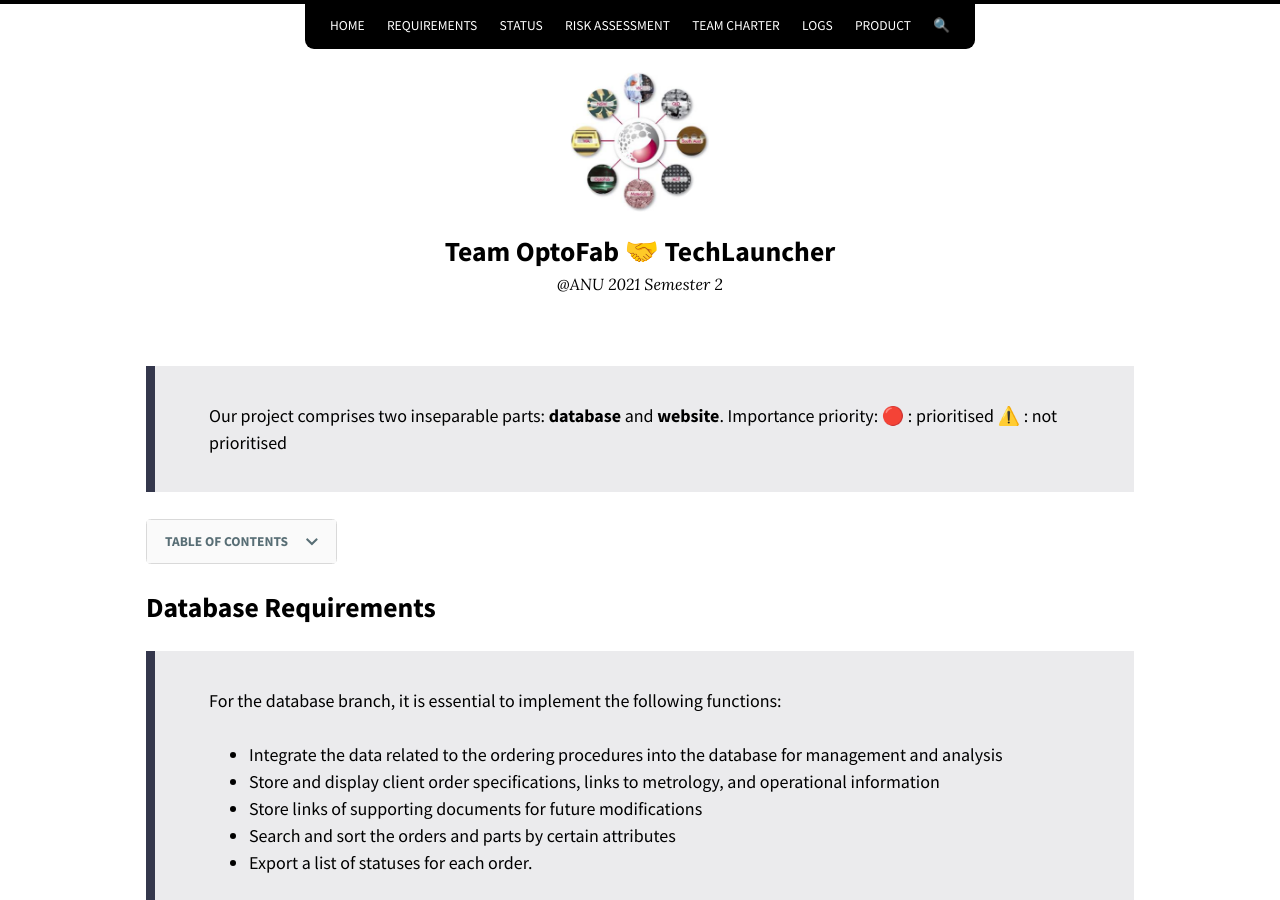
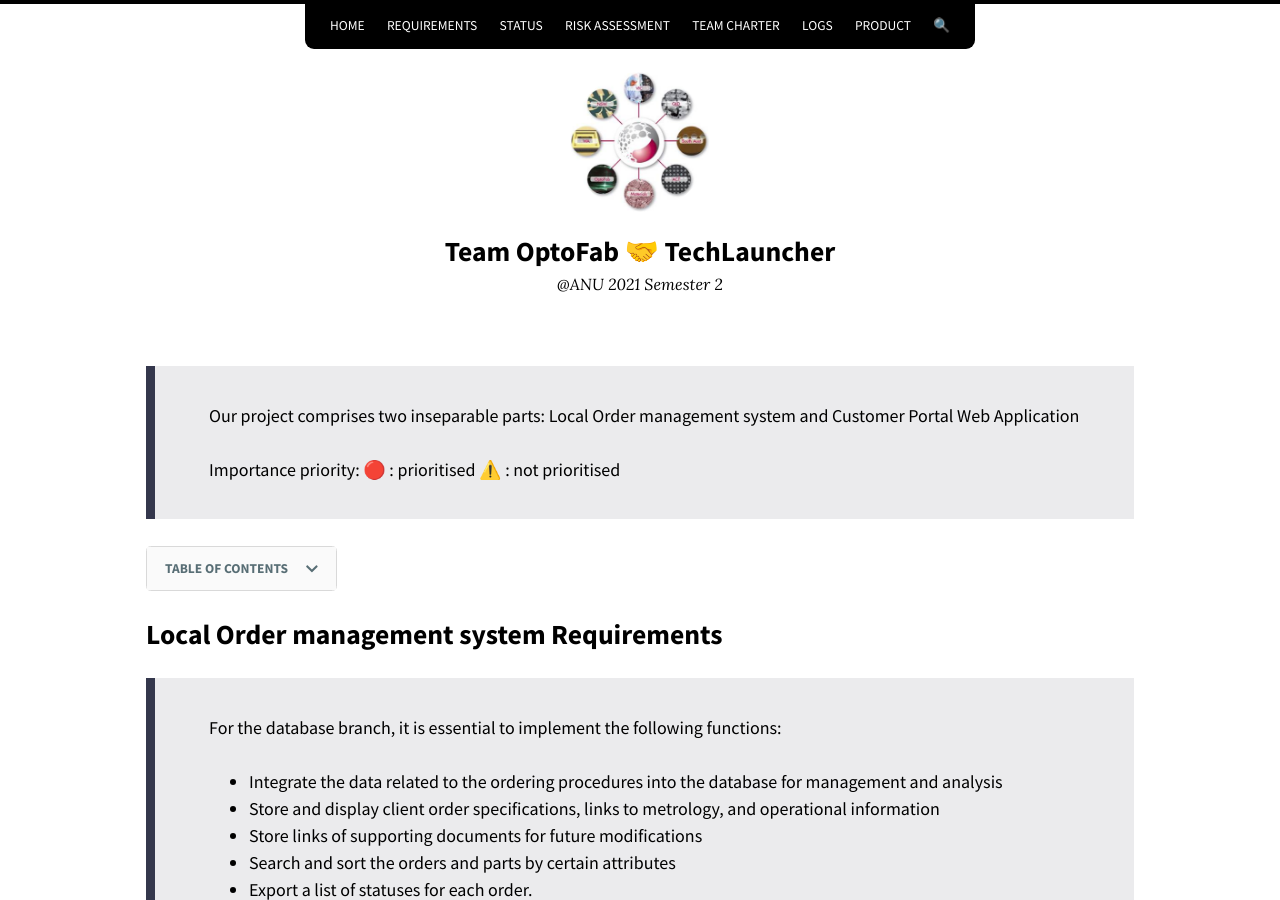
Before and after one commit to optofab/optofab.github.io, a Jekyll site: the page built from project-requirements.md, in a window 1280 px wide and 900 px high. Built offline with Jekyll 4.4.1, drawn with Linux system fonts in a browser that asks for light colours; nearby versions of some CDN libraries; emoji names are drawn with the system emoji font; some of the changed text lies outside the part shown.

Commit message:
Update project-requirements.md

```diff
--- a/project-requirements.md
+++ b/project-requirements.md
@@ -6,13 +6,14 @@
   - "Website"
 ---
 
-> Our project comprises two inseparable parts: **database** and **website**.
+> Our project comprises two inseparable parts: Local Order management system and Customer Portal Web Application
+>
 > Importance priority: :red_circle: : prioritised :warning: : not prioritised
 
 
 {% include toc %}
 
-## Database Requirements
+## Local Order management system Requirements
 
 > For the database branch, it is essential to implement the following functions:
 >
@@ -69,7 +70,7 @@
 
 <br />
 
-## Website Requirements
+## Customer Portal Web Application Requirements
 
 > The website will be used for customers to submit their order and track order status, in addition, the website should send the submitted order to the manager through e-mail.
 
```
